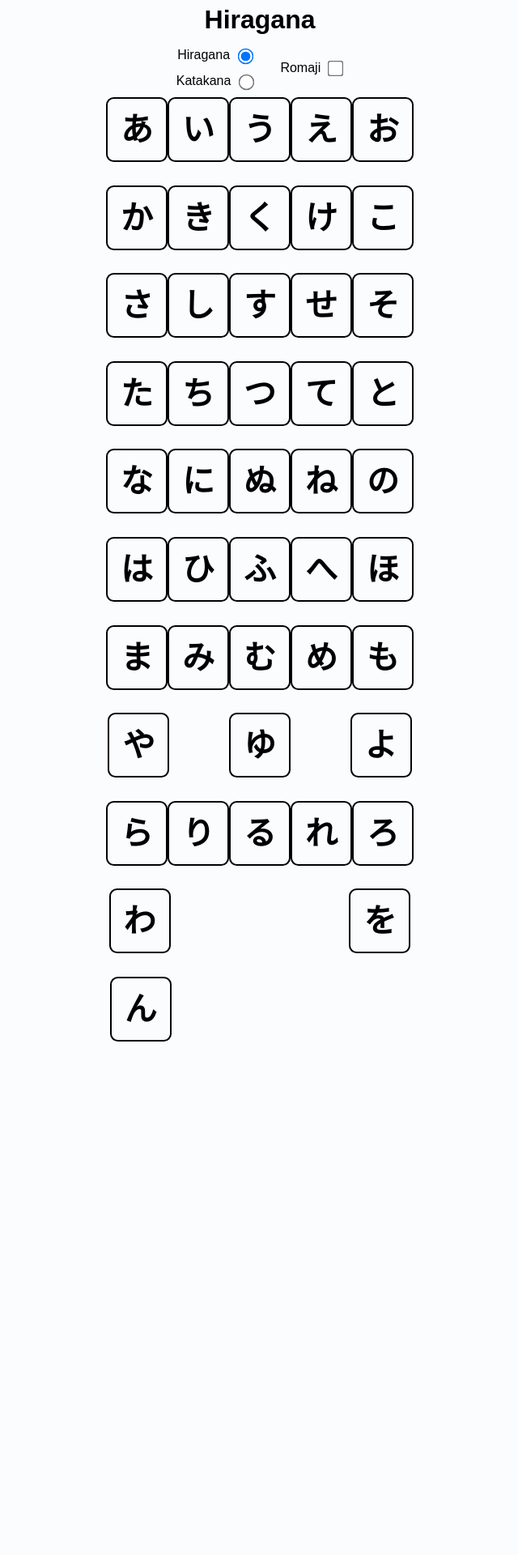
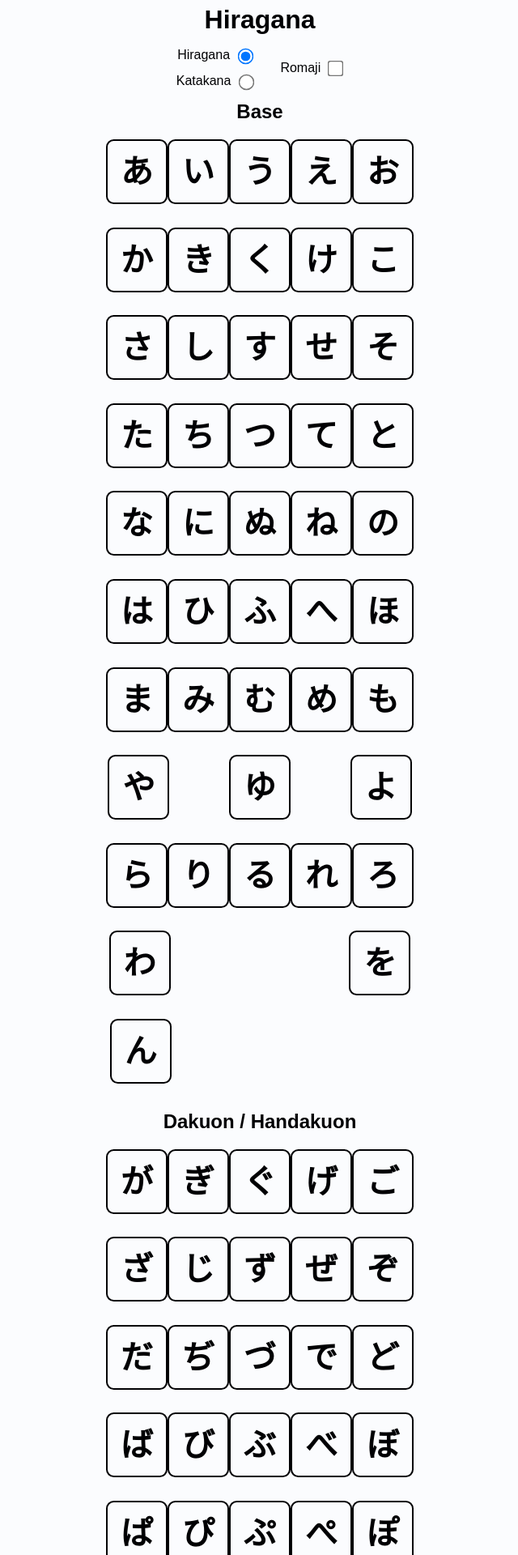
Before and after one commit to vikkio88/nisenotori, a Svelte app: page /syllabary in a window 1280 px wide. Shown: the top 1920 px of the page at 81% size, without its empty margins (319-959 px from the left). Before the commit the page ends 1315 px from the top, so only its background shows below. Built offline with nearby package versions, Linux system fonts and the light colour scheme.

Commit message:
adding dakuon to syllabaries

```diff
--- a/src/pages/Syllabary.svelte
+++ b/src/pages/Syllabary.svelte
@@ -2,10 +2,27 @@
     import { navigate } from "svelte-routing";
     import Symbol from "../components/Symbol.svelte";
     import SyllabarySelector from "../components/shared/SyllabarySelector.svelte";
-    import { A, K, S, T, N, H, M, Y, R, W, n } from "../libs/data/charSets";
+    import {
+        A,
+        K,
+        S,
+        T,
+        N,
+        H,
+        M,
+        Y,
+        R,
+        W,
+        n,
+        G,
+        Z,
+        D,
+        B,
+        P,
+    } from "../libs/data/charSets";
     import { HIRAGANA, KATAKANA, ROMAJI } from "../libs/data/consts";
     import { KATA_MAP } from "../libs/data/kataMap";
-    const rows = [
+    const baseRows = [
         A,
         K,
         S,
@@ -18,6 +35,8 @@
         [W[0], null, null, null, W[1]],
         [n, null, null, null, null],
     ];
+
+    const dakuonRows = [G, Z, D, B, P];
 
     let romaji = false;
     let kata = HIRAGANA;
@@ -35,7 +54,8 @@
     </div>
 </div>
 
-{#each rows as row}
+<h2>Base</h2>
+{#each baseRows as row}
     <div class="f r">
         {#each row as syllable}
             <div class="f1 f c">
@@ -66,10 +86,40 @@
         {/each}
     </div>
 {/each}
+<h2>Dakuon / Handakuon</h2>
+{#each dakuonRows as row}
+    <div class="f r">
+        {#each row as syllable}
+            <div class="f1 f c">
+                <div class="sWrapper">
+                    <Symbol
+                        hiragana={kata === HIRAGANA}
+                        katakana={kata === KATAKANA}
+                        kata={KATA_MAP[syllable]}
+                        {romaji}
+                    />
+                    <div class="btn f cc">
+                        <button
+                            class="small"
+                            on:click={() =>
+                                //ADD Dakuon
+                                navigate(`/${kata}/${KATA_MAP[syllable].base}`)}
+                        >
+                            ➡️
+                        </button>
+                    </div>
+                </div>
+            </div>
+        {/each}
+    </div>
+{/each}
 
 <style>
     h1 {
         text-transform: capitalize;
+    }
+    h2 {
+        margin-bottom: 1rem;
     }
     .spacer {
         padding: 2.3rem;
```
Also changed, not shown: src/libs/data/kataMap.js.
